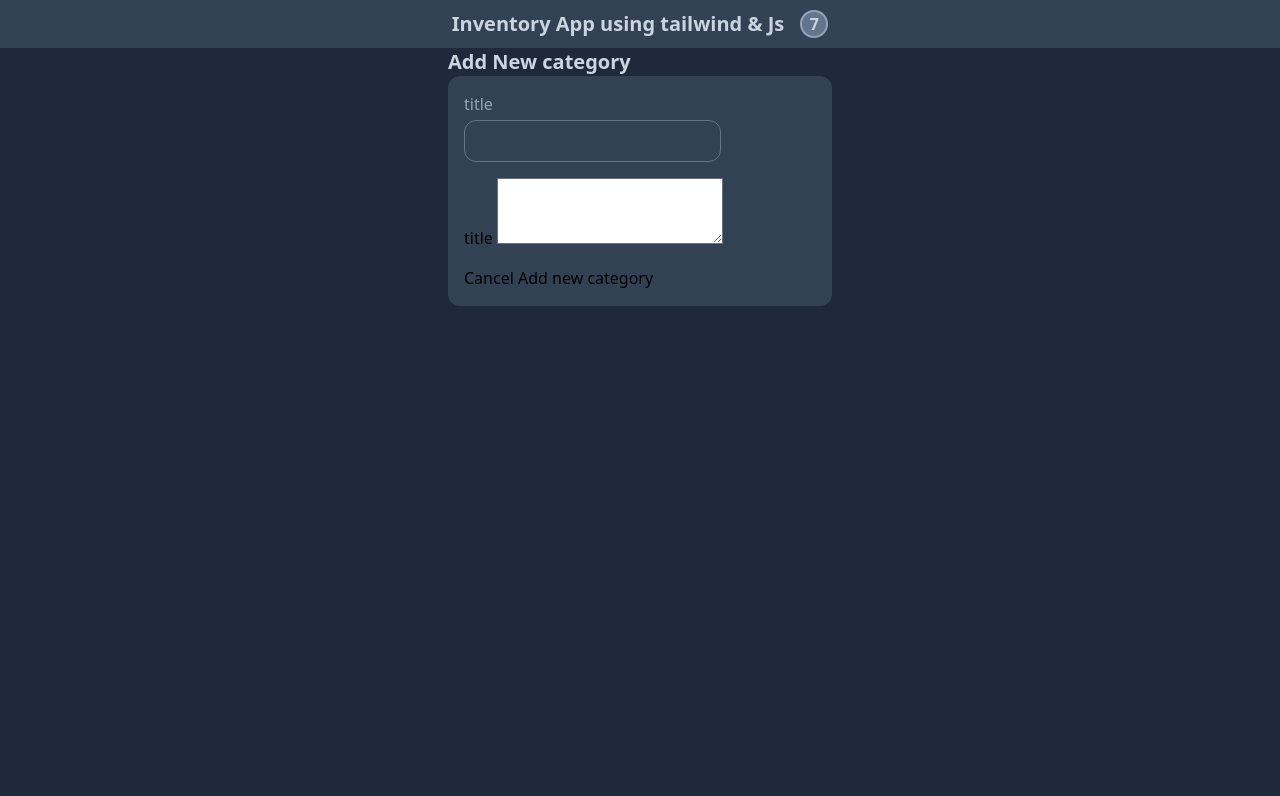
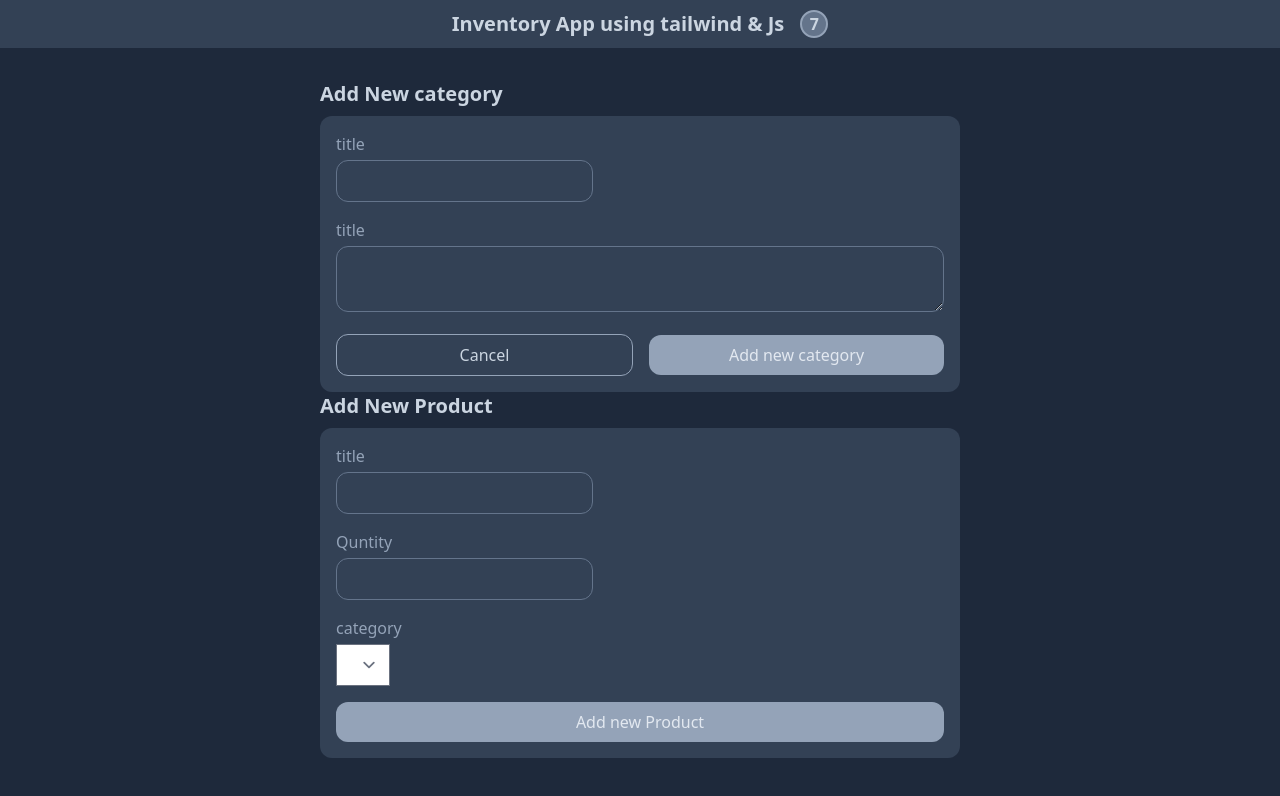
Before and after one commit to moaminrajabi/inventory-app, a website: page public/index.html in a window 1280 px wide. Drawn offline with Linux system fonts and the light colour scheme.

Commit message:
add product form

```diff
--- a/public/index.html
+++ b/public/index.html
@@ -9,7 +9,9 @@
   <body>
     <div class="bg-slate-800 h-screen w-screen">
       <!-- appbar -->
-      <div class="h-12 flex items-center justify-center gap-x-4 bg-slate-700">
+      <div
+        class="h-12 flex items-center justify-center gap-x-4 bg-slate-700 mb-8"
+      >
         <h1 class="text-xl font-bold text-slate-300">
           Inventory App using tailwind & Js
         </h1>
@@ -19,13 +21,15 @@
         >
       </div>
       <!-- app content -->
-      <div class="container max-w-sm mx-auto">
+      <div class="container max-w-screen-sm mx-auto">
         <!-- category form -->
         <div>
-          <h2 class="text-xl text-slate-300 font-bold">Add New category</h2>
+          <h2 class="text-xl text-slate-300 font-bold mb-2">
+            Add New category
+          </h2>
           <form class="bg-slate-700 p-4 rounded-xl flex flex-col gap-y-4">
             <div>
-              <label for="category-title" class="block mb-1 text-slate-400 rou"
+              <label for="category-title" class="block mb-1 text-slate-400"
                 >title</label
               >
               <input
@@ -37,20 +41,74 @@
             </div>
 
             <div>
-              <label for="category-description">title</label>
+              <label
+                class="block mb-1 text-slate-400"
+                for="category-description"
+                >title</label
+              >
               <textarea
+                class="bg-transparent rounded-xl border border-slate-500 text-slate-400 w-full"
                 type="text"
                 name="category-description"
                 id="category-description"
               ></textarea>
             </div>
-            <div>
-              <button>Cancel</button>
-              <button>Add new category</button>
+            <div class="flex items-center justify-between gap-x-4">
+              <button
+                class="flex-1 border border-slate-400 text-slate-300 rounded-xl py-2"
+              >
+                Cancel
+              </button>
+              <button
+                class="flex-1 bg-slate-400 text-slate-200 rounded-xl py-2"
+              >
+                Add new category
+              </button>
             </div>
           </form>
         </div>
         <!-- product form -->
+        <div>
+          <h2 class="text-xl text-slate-300 font-bold mb-2">Add New Product</h2>
+          <form class="bg-slate-700 p-4 rounded-xl flex flex-col gap-y-4">
+            <div>
+              <label for="product-title" class="block mb-1 text-slate-400"
+                >title</label
+              >
+              <input
+                type="text"
+                name="product-title"
+                id="product-title"
+                class="bg-transparent rounded-xl border border-slate-500 text-slate-400"
+              />
+            </div>
+
+            <div>
+              <label class="block mb-1 text-slate-400" for="product-quantity"
+                >Quntity</label
+              >
+              <input
+                class="bg-transparent rounded-xl border border-slate-500 text-slate-400"
+                type="number"
+                name="product-quantity"
+                id="product-quantity"
+              />
+            </div>
+            <div>
+              <label class="block mb-1 text-slate-400" for="product-category"
+                >category</label
+              >
+             <select name="product-category" id=""></select>
+            </div>
+            <div class="flex items-center justify-between gap-x-4">
+              <button
+                class="flex-1 bg-slate-400 text-slate-200 rounded-xl py-2"
+              >
+                Add new Product
+              </button>
+            </div>
+          </form>
+        </div>
       </div>
     </div>
   </body>
```
Also changed, not shown: public/build/tailwind.css.
